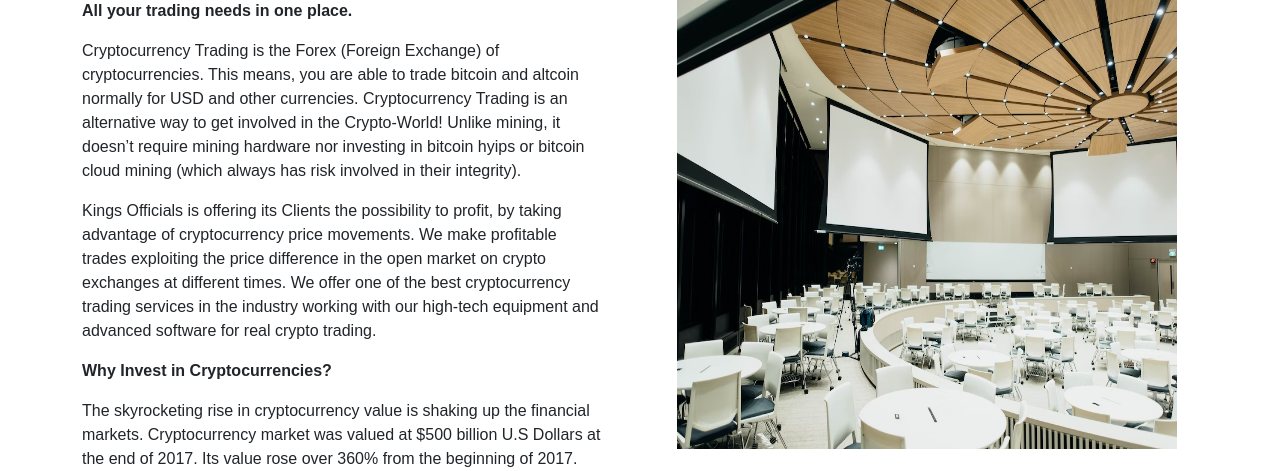
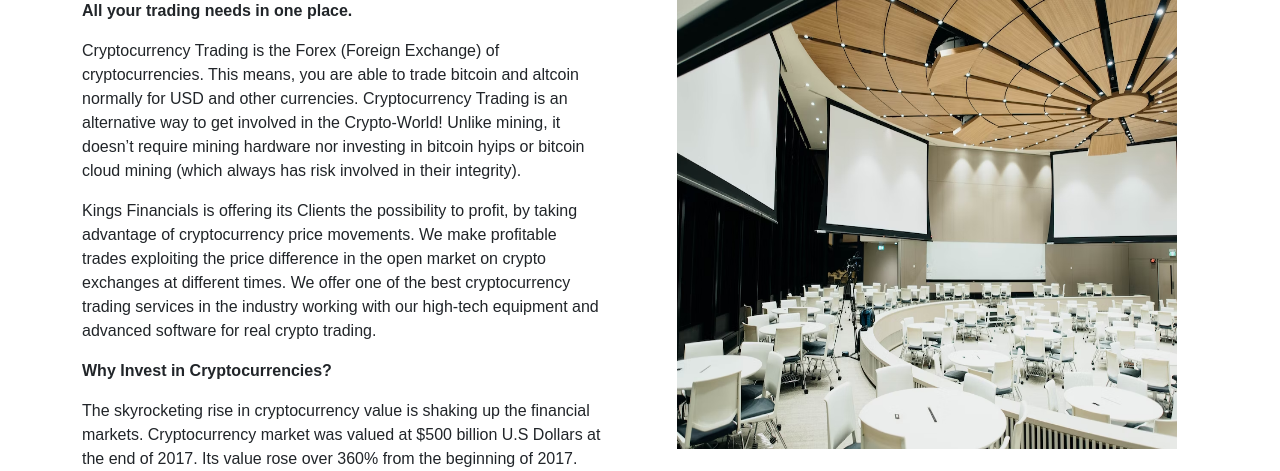
Before and after one commit to Dipec001/investment-website, a Flask app: page /services in a window 1280 px wide. Shown: the part 149-620 px from the top of the page. Run offline with Flask 2, Linux system fonts and the light colour scheme.

Commit message:
Ralph's Fix Faq

```diff
--- a/templates/services.html
+++ b/templates/services.html
@@ -251,7 +251,7 @@
       <div class="col" style="margin-right: 50px;">
         <p><strong>All your trading needs in one place.</strong></p>
         <p>Cryptocurrency Trading is the Forex (Foreign Exchange) of cryptocurrencies. This means, you are able to trade bitcoin and altcoin normally for USD and other currencies. Cryptocurrency Trading is an alternative way to get involved in the Crypto-World! Unlike mining, it doesn’t require mining hardware nor investing in bitcoin hyips or bitcoin cloud mining (which always has risk involved in their integrity).</p>
-        <p>Kings Officials is offering its Clients the possibility to profit, by taking advantage of cryptocurrency price movements. We make profitable trades exploiting the price difference in the open market on crypto exchanges at different times. We offer one of the best cryptocurrency trading services in the industry working with our high-tech equipment and advanced software for real crypto trading.</p>
+        <p>Kings Financials is offering its Clients the possibility to profit, by taking advantage of cryptocurrency price movements. We make profitable trades exploiting the price difference in the open market on crypto exchanges at different times. We offer one of the best cryptocurrency trading services in the industry working with our high-tech equipment and advanced software for real crypto trading.</p>
         <p><strong>Why Invest in Cryptocurrencies?</strong> </p>
         <p>The skyrocketing rise in cryptocurrency value is shaking up the financial markets. Cryptocurrency market was valued at $500 billion U.S Dollars at the end of 2017. Its value rose over 360% from the beginning of 2017. Cryptocurrencies are known for their rapid price movements, providing potentially high returns on investment.</p>
       </div>
```
